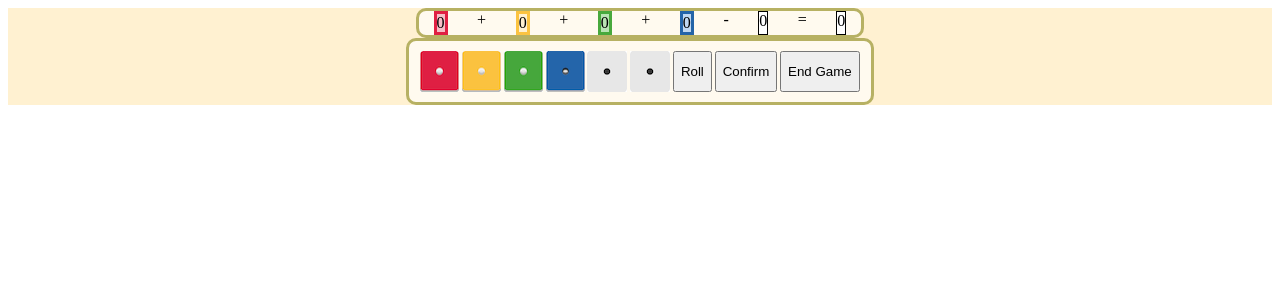
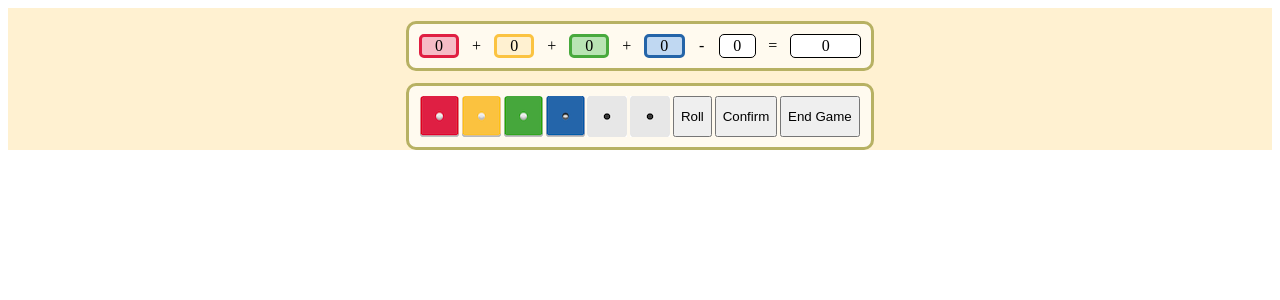
Before and after one commit to drmeloy/qwixx2, a React app: page / in a window 1280 px wide. Shown: the top 300 px of the page. Built offline with nearby package versions, Linux system fonts and the light colour scheme.

Commit message:
some more styling

```diff
--- a/src/components/ScoreDisplay/ScoreDisplay.css
+++ b/src/components/ScoreDisplay/ScoreDisplay.css
@@ -1,10 +1,20 @@
 .ScoreDisplay {
   width: 35%;
+  padding: 10px;
+  margin: 1%;
   display: flex;
   justify-content: space-around;
   border: 3px solid #b7b163;
   border-radius: 10px;
   background: #fffaef;
+
+  span {
+    display: flex;
+    justify-content: center;
+    align-items: center;
+    border-radius: 5px;
+    width: 10%
+  }
 
   .red {
     background: hsl(349, 76%, 85%);
@@ -34,5 +44,6 @@
   .total {
     border: 1px solid;
     background: white;
+    width: 20%;
   }
 }
```
